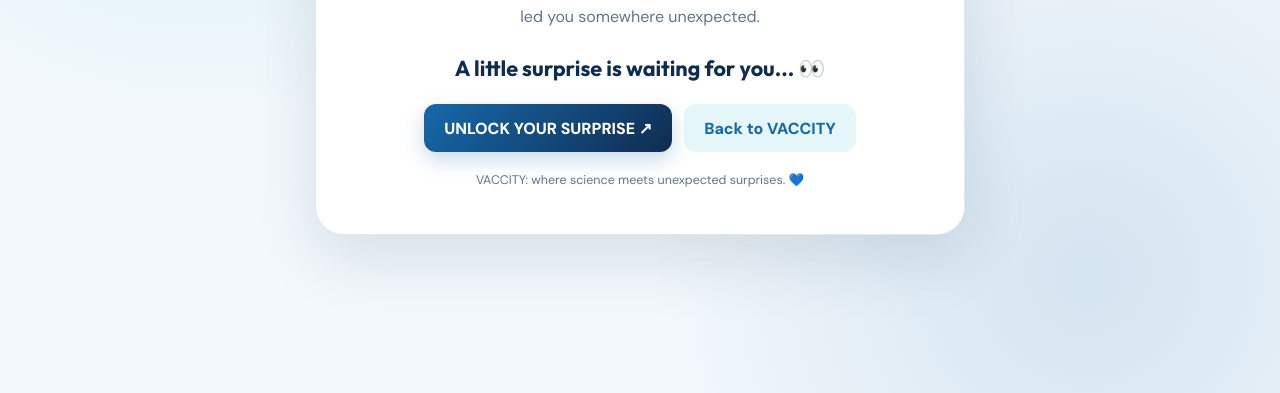
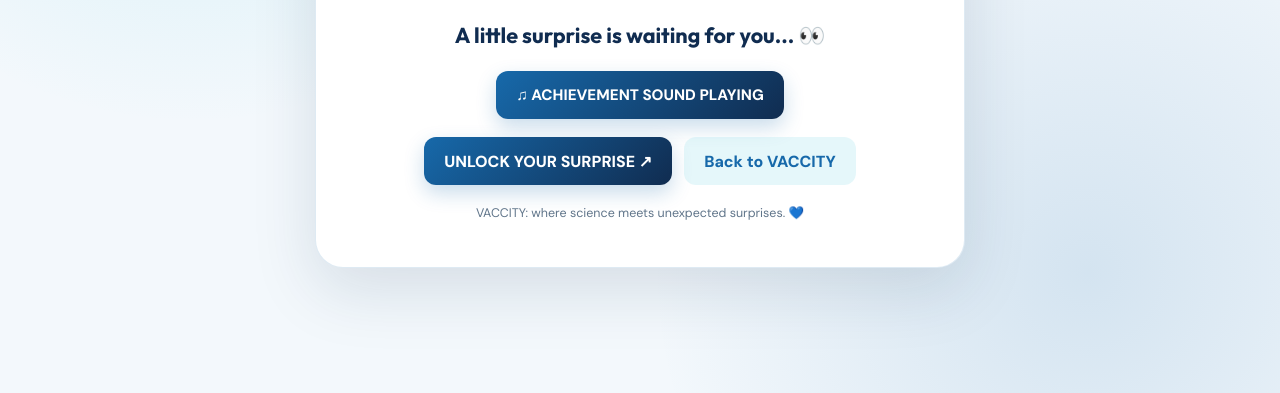
Before and after one commit to Yeahh-09/Vaccity, a plain HTML site: page rickroll.html in a window 1280 px wide. Shown: the part 407-800 px from the top of the page. Drawn offline with Linux system fonts and the light colour scheme.

Commit message:
Enhance audio button and update sound handling

```diff
--- a/rickroll.html
+++ b/rickroll.html
@@ -1,3 +1,4 @@
+
 <!DOCTYPE html>
 <html lang="en">
 <head>
@@ -123,6 +124,25 @@
       background: rgba(70,198,219,.14);
     }
 
+    .sound-button {
+      display: inline-flex;
+      justify-content: center;
+      align-items: center;
+      min-height: 48px;
+      margin: 0 auto 18px;
+      padding: 13px 20px;
+      border: 0;
+      border-radius: 12px;
+      color: #fff;
+      background: linear-gradient(135deg, var(--blue), var(--navy));
+      font: 800 0.95rem "DM Sans", sans-serif;
+      cursor: pointer;
+      box-shadow: 0 8px 20px rgba(23,105,170,.23);
+    }
+
+    .sound-button:hover { transform: translateY(-2px); }
+    .sound-button:focus-visible { outline: 3px solid var(--cyan); outline-offset: 3px; }
+
     .tiny-note {
       margin: 20px 0 0;
       color: var(--muted);
@@ -168,16 +188,11 @@
 
     <p class="song-title">A little surprise is waiting for you... 👀</p>
 
-    <audio id="rewardSound" src="achievement.m4a" preload="auto"></audio>
-    <button id="playSound" class="button secondary" type="button" hidden>▶ Tap to play the surprise sound</button>
+    <audio id="rewardSound" src="./achievement.m4a" preload="auto"></audio>
+    <button id="playSound" class="sound-button" type="button">▶ PLAY ACHIEVEMENT SOUND</button>
 
     <div class="actions">
-      <a
-        class="button primary"
-        href="rickroll-video.html"
-        target="_blank"
-        rel="noopener noreferrer"
-      >UNLOCK YOUR SURPRISE ↗</a>
+      <a class="button primary" href="rickroll-video.html">UNLOCK YOUR SURPRISE ↗</a>
 
       <a class="button secondary" href="index.html" data-vaccity-back>Back to VACCITY</a>
     </div>
@@ -207,36 +222,38 @@
     })();
   </script>
 
-
   <script>
     (() => {
       const sound = document.getElementById("rewardSound");
-      const playButton = document.getElementById("playSound");
-      if (!sound || !playButton) return;
+      const button = document.getElementById("playSound");
+      if (!sound || !button) return;
 
-      // Try to play the achievement sound as soon as the secret page opens.
-      // Browsers may block autoplay, so reveal a button as a fallback.
-      const tryToPlay = () => {
-        const result = sound.play();
-        if (result && typeof result.catch === "function") {
-          result.catch(() => {
-            playButton.hidden = false;
-          });
-        }
-      };
+      window.addEventListener("load", () => {
+        sound.play().then(() => {
+          button.textContent = "♫ ACHIEVEMENT SOUND PLAYING";
+        }).catch(() => {
+          button.textContent = "▶ TAP TO PLAY ACHIEVEMENT SOUND";
+        });
+      }, { once: true });
 
-      playButton.addEventListener("click", () => {
+      button.addEventListener("click", () => {
         sound.currentTime = 0;
         sound.play().then(() => {
-          playButton.hidden = true;
-        }).catch(() => {
-          playButton.hidden = false;
+          button.textContent = "♫ ACHIEVEMENT SOUND PLAYING";
+        }).catch((error) => {
+          button.textContent = "Sound couldn't load — check achievement.m4a";
+          console.error("VACCITY achievement sound error:", error);
         });
       });
 
-      window.addEventListener("load", tryToPlay, { once: true });
+      sound.addEventListener("ended", () => {
+        button.textContent = "↻ PLAY ACHIEVEMENT SOUND AGAIN";
+      });
+
+      sound.addEventListener("error", () => {
+        button.textContent = "Sound file missing — upload achievement.m4a";
+      });
     })();
   </script>
-
 </body>
 </html>
```
